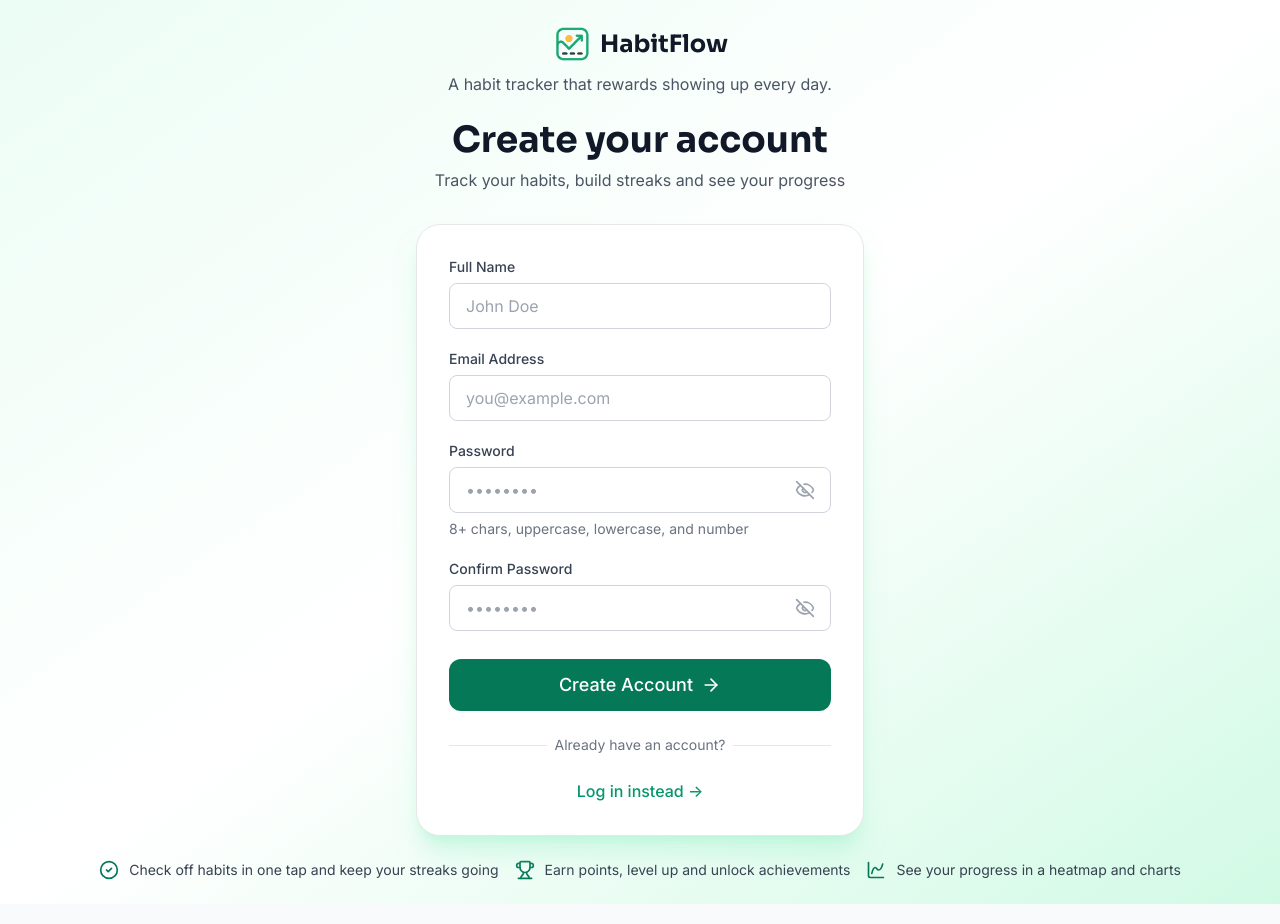
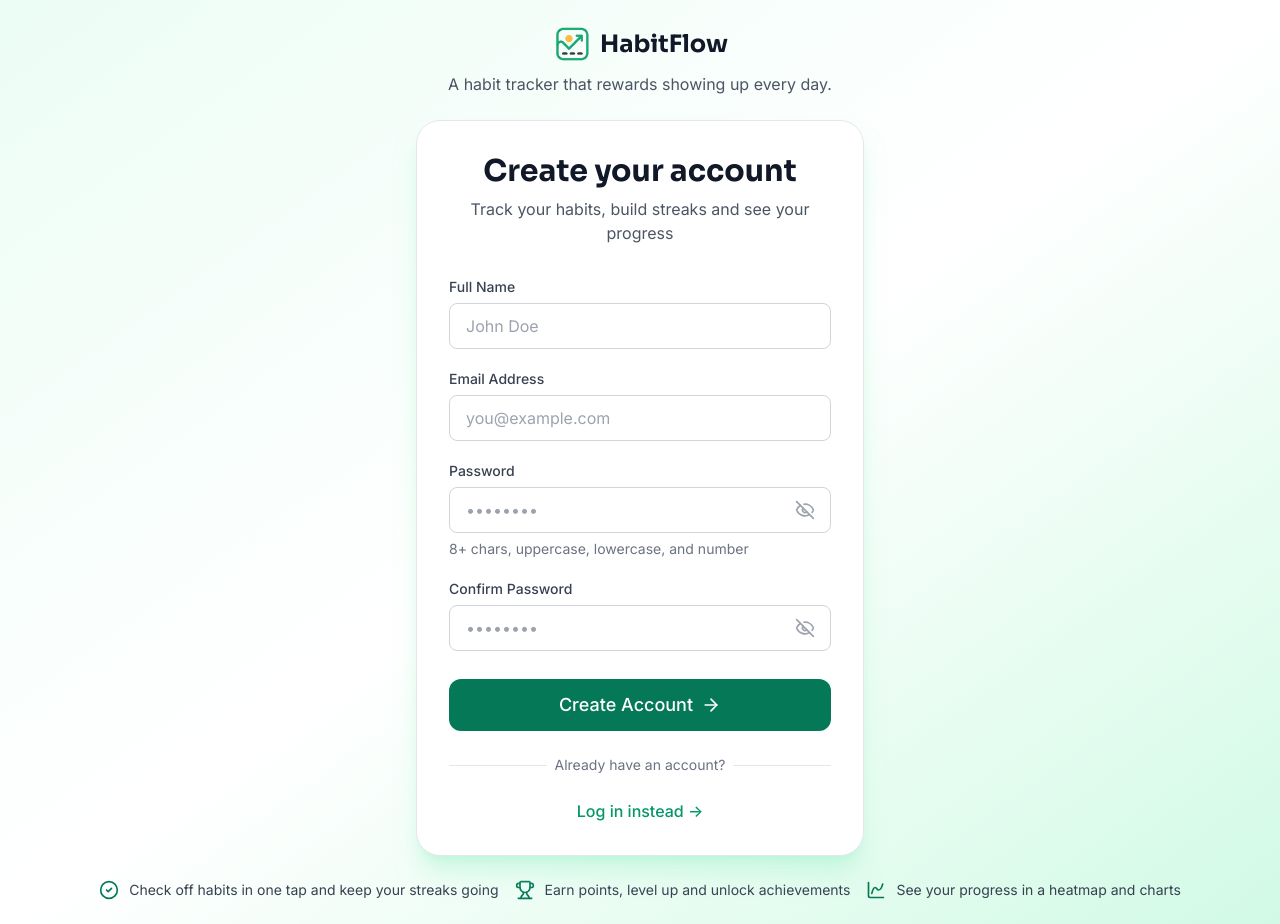
Before and after one commit to HaythamSaba/habitflow, a React (Vite) app: page /signup in a window 1280 px wide. Built offline with nearby package versions, Linux system fonts and the light colour scheme; no server answers; the database is empty.

Commit message:
fix(ui): making form header in both login and signup pages similar

```diff
--- a/src/pages/SignupPage.tsx
+++ b/src/pages/SignupPage.tsx
@@ -60,18 +60,17 @@ export function SignupPage() {
       <div className="w-full max-w-md">
         <AuthBrand />
 
-        {/* Header */}
-        <div className="text-center mb-6 sm:mb-8">
-          <h1 className="text-2xl sm:text-3xl lg:text-4xl font-bold text-gray-900 dark:text-gray-100 mb-2">
-            Create your account
-          </h1>
-          <p className="text-sm sm:text-base text-gray-600 dark:text-gray-400">
-            Track your habits, build streaks and see your progress
-          </p>
-        </div>
-
         {/* Card */}
         <div className="rounded-3xl border border-gray-200 dark:border-gray-800 p-5 sm:p-6 lg:p-8 shadow-xl shadow-primary-200/50 dark:shadow-primary-950/50 bg-white dark:bg-gray-900 backdrop-blur-sm">
+          {/* Card */}
+          <div className="text-center mb-6 sm:mb-8">
+            <h1 className="text-2xl sm:text-3xl font-bold text-gray-900 dark:text-gray-100 mb-2">
+              Create your account
+            </h1>
+            <p className="text-gray-600 dark:text-gray-400 text-sm sm:text-base">
+              Track your habits, build streaks and see your progress
+            </p>
+          </div>
           {/* noValidate: zod shows the errors, not the browser's native bubbles */}
           <form
             noValidate
@@ -158,9 +157,8 @@ export function SignupPage() {
             </Link>
           </div>
         </div>
-
       </div>
-        <AuthFeatures />
+      <AuthFeatures />
     </div>
   );
 }
```
